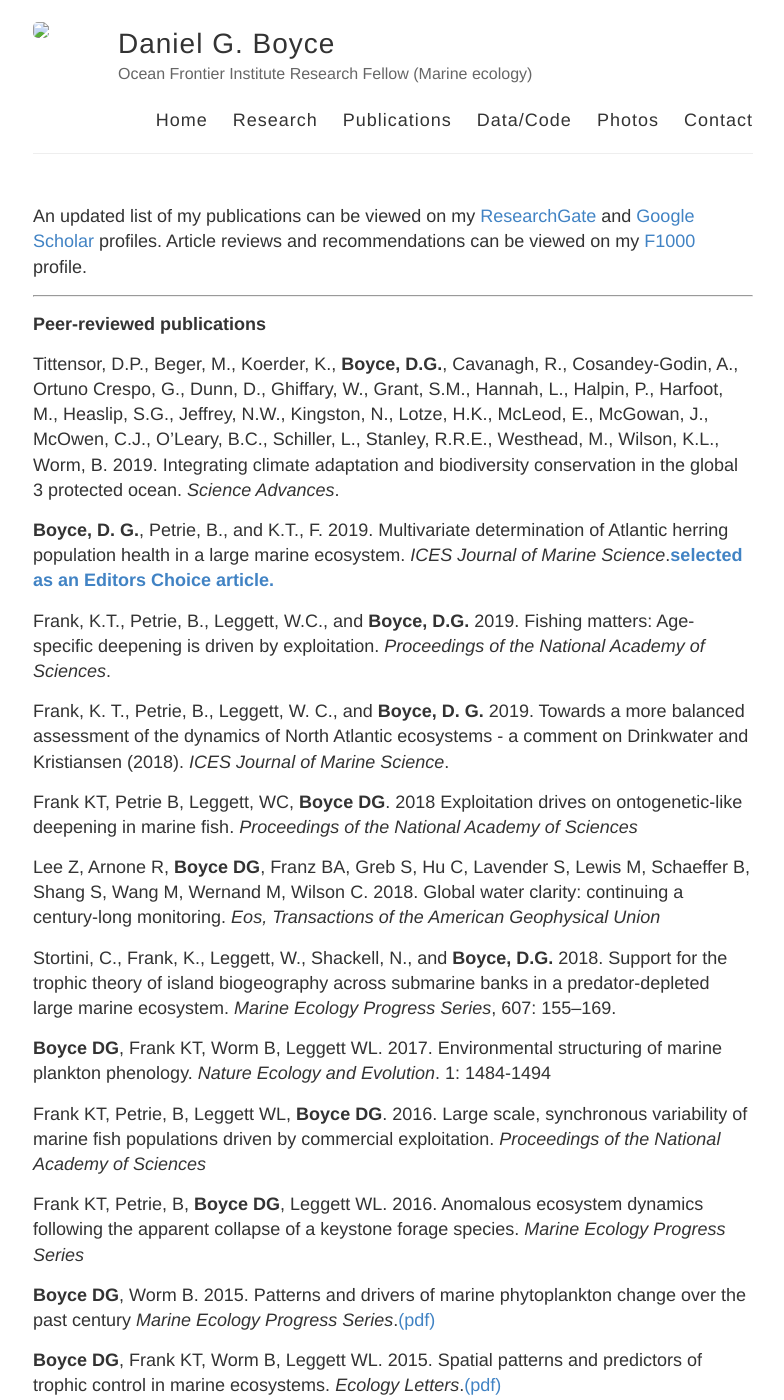
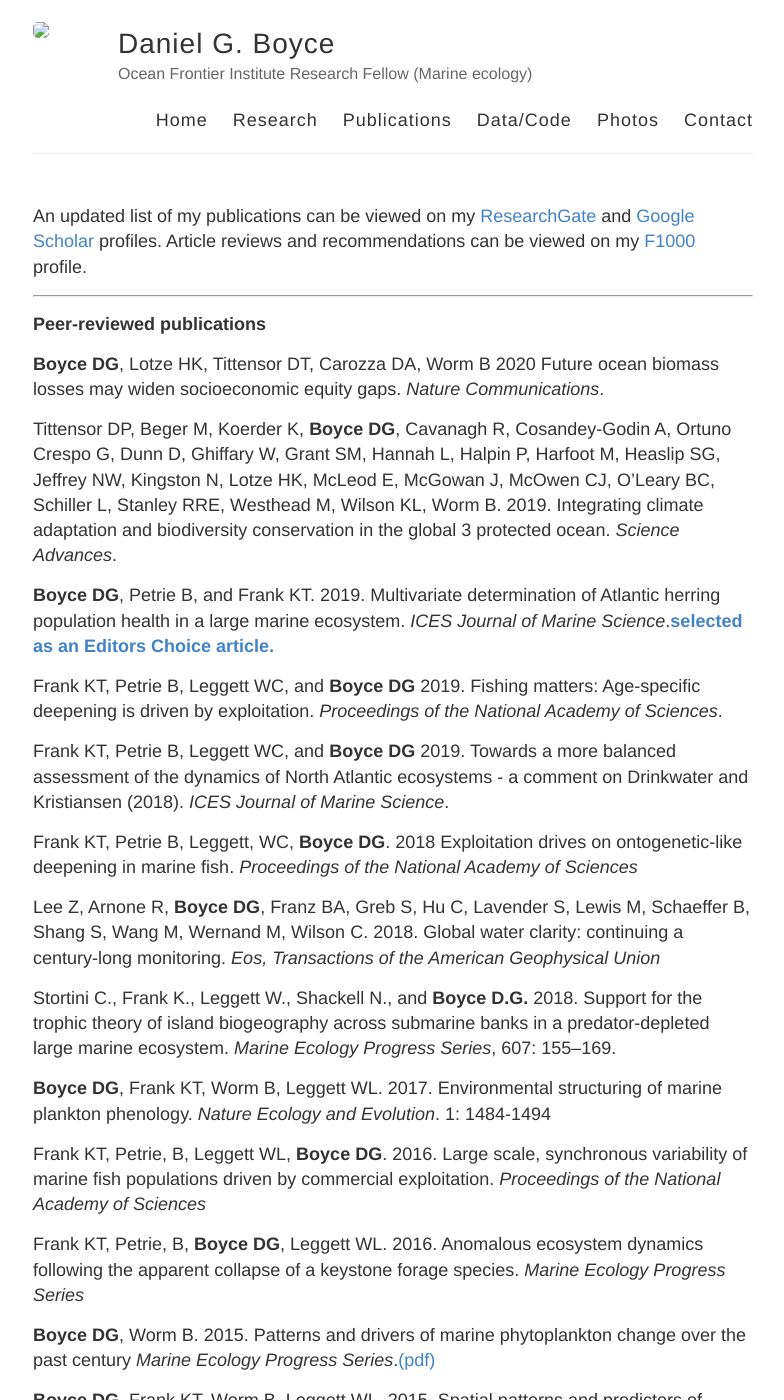
Before and after one commit to danielgboyce/danielgboyce.github.io, a Jekyll site: the page built from publications.md, in a window 1280 px wide and 1400 px high. Shown: the whole window, without its empty margins (247-1031 px from the left). Built offline with Jekyll 4.4.1, drawn with Linux system fonts in a browser that asks for light colours.

Commit message:
Update publications.md
updated publicationis

```diff
--- a/publications.md
+++ b/publications.md
@@ -9,19 +9,21 @@ _ _ _
 
 **Peer-reviewed publications**
 
-Tittensor, D.P., Beger, M., Koerder, K., **Boyce, D.G.**, Cavanagh, R., Cosandey-Godin, A., Ortuno Crespo, G., Dunn, D., Ghiffary, W., Grant, S.M., Hannah, L., Halpin, P., Harfoot, M., Heaslip, S.G., Jeffrey, N.W., Kingston, N., Lotze, H.K., McLeod, E., McGowan, J., McOwen, C.J., O’Leary, B.C., Schiller, L., Stanley, R.R.E., Westhead, M., Wilson, K.L., Worm, B. 2019. Integrating climate adaptation and biodiversity conservation in the global 3 protected ocean. *Science Advances*.
+**Boyce DG**, Lotze HK, Tittensor DT, Carozza DA, Worm B 2020 Future ocean biomass losses may widen socioeconomic equity gaps. *Nature Communications*.
 
-**Boyce, D. G.**, Petrie, B., and K.T., F. 2019. Multivariate determination of Atlantic herring population health in a large marine ecosystem. *ICES Journal of Marine Science*.[**selected as an Editors Choice article.**][icesED]
+Tittensor DP, Beger M, Koerder K, **Boyce DG**, Cavanagh R, Cosandey-Godin A, Ortuno Crespo G, Dunn D, Ghiffary W, Grant SM, Hannah L, Halpin P, Harfoot M, Heaslip SG, Jeffrey NW, Kingston N, Lotze HK, McLeod E, McGowan J, McOwen CJ, O’Leary BC, Schiller L, Stanley RRE, Westhead M, Wilson KL, Worm B. 2019. Integrating climate adaptation and biodiversity conservation in the global 3 protected ocean. *Science Advances*.
 
-Frank, K.T., Petrie, B., Leggett, W.C., and **Boyce, D.G.** 2019. Fishing matters: Age-specific deepening is driven by exploitation. *Proceedings of the National Academy of Sciences*.
+**Boyce DG**, Petrie B, and Frank KT. 2019. Multivariate determination of Atlantic herring population health in a large marine ecosystem. *ICES Journal of Marine Science*.[**selected as an Editors Choice article.**][icesED]
 
-Frank, K. T., Petrie, B., Leggett, W. C., and **Boyce, D. G.** 2019. Towards a more balanced assessment of the dynamics of North Atlantic ecosystems - a comment on Drinkwater and Kristiansen (2018). *ICES Journal of Marine Science*.
+Frank KT, Petrie B, Leggett WC, and **Boyce DG** 2019. Fishing matters: Age-specific deepening is driven by exploitation. *Proceedings of the National Academy of Sciences*.
+
+Frank KT, Petrie B, Leggett WC, and **Boyce DG** 2019. Towards a more balanced assessment of the dynamics of North Atlantic ecosystems - a comment on Drinkwater and Kristiansen (2018). *ICES Journal of Marine Science*.
 
 Frank KT, Petrie B, Leggett, WC, **Boyce DG**. 2018 Exploitation drives on ontogenetic-like deepening in marine fish. *Proceedings of the National Academy of Sciences*
 
 Lee Z, Arnone R, **Boyce DG**, Franz BA, Greb S, Hu C, Lavender S, Lewis M, Schaeffer B, Shang S, Wang M, Wernand M, Wilson C. 2018. Global water clarity: continuing a century-long monitoring. *Eos, Transactions of the American Geophysical Union*
 
-Stortini, C., Frank, K., Leggett, W., Shackell, N., and **Boyce, D.G.** 2018. Support for the trophic theory of island biogeography across submarine banks in a predator-depleted large marine ecosystem. *Marine Ecology Progress Series*, 607: 155–169.
+Stortini C., Frank K., Leggett W., Shackell N., and **Boyce D.G.** 2018. Support for the trophic theory of island biogeography across submarine banks in a predator-depleted large marine ecosystem. *Marine Ecology Progress Series*, 607: 155–169.
 
 **Boyce DG**, Frank KT, Worm B, Leggett WL. 2017. Environmental structuring of marine plankton phenology. *Nature Ecology and Evolution*. 1: 1484-1494
 
```
